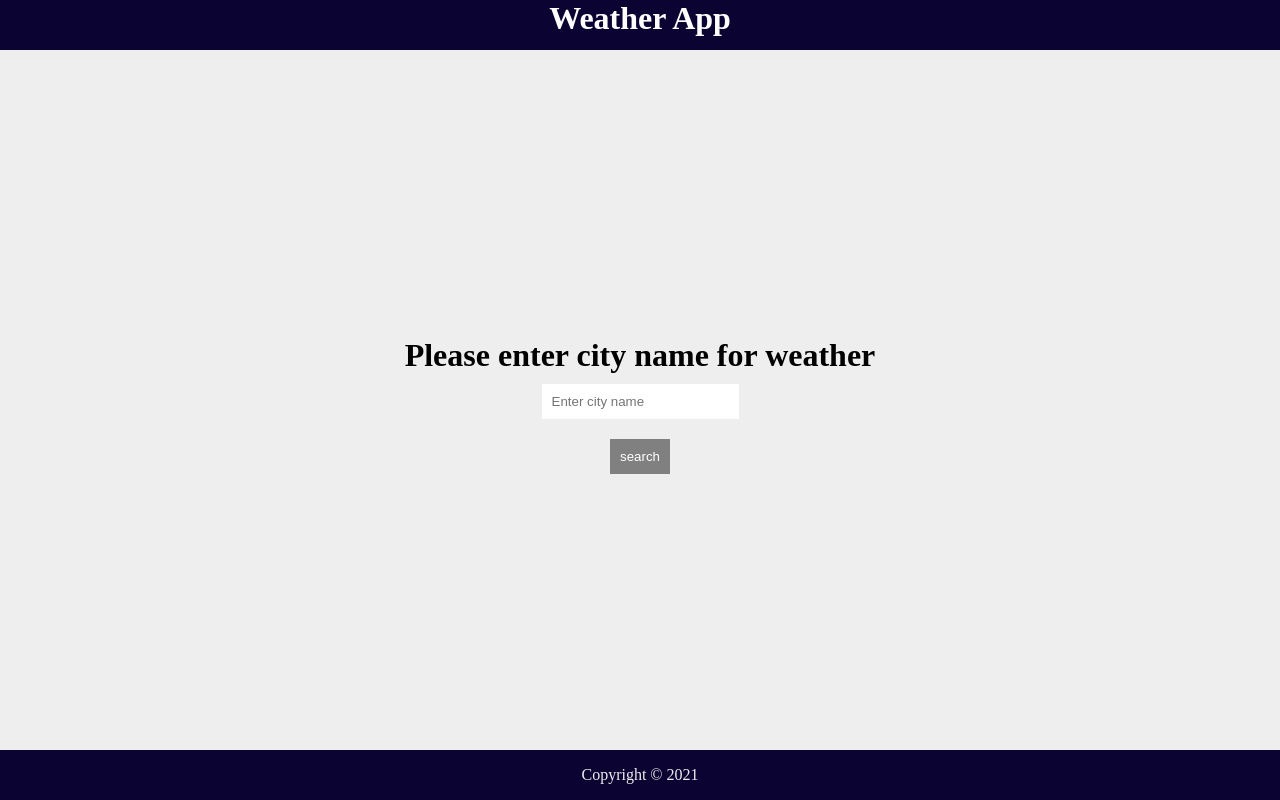
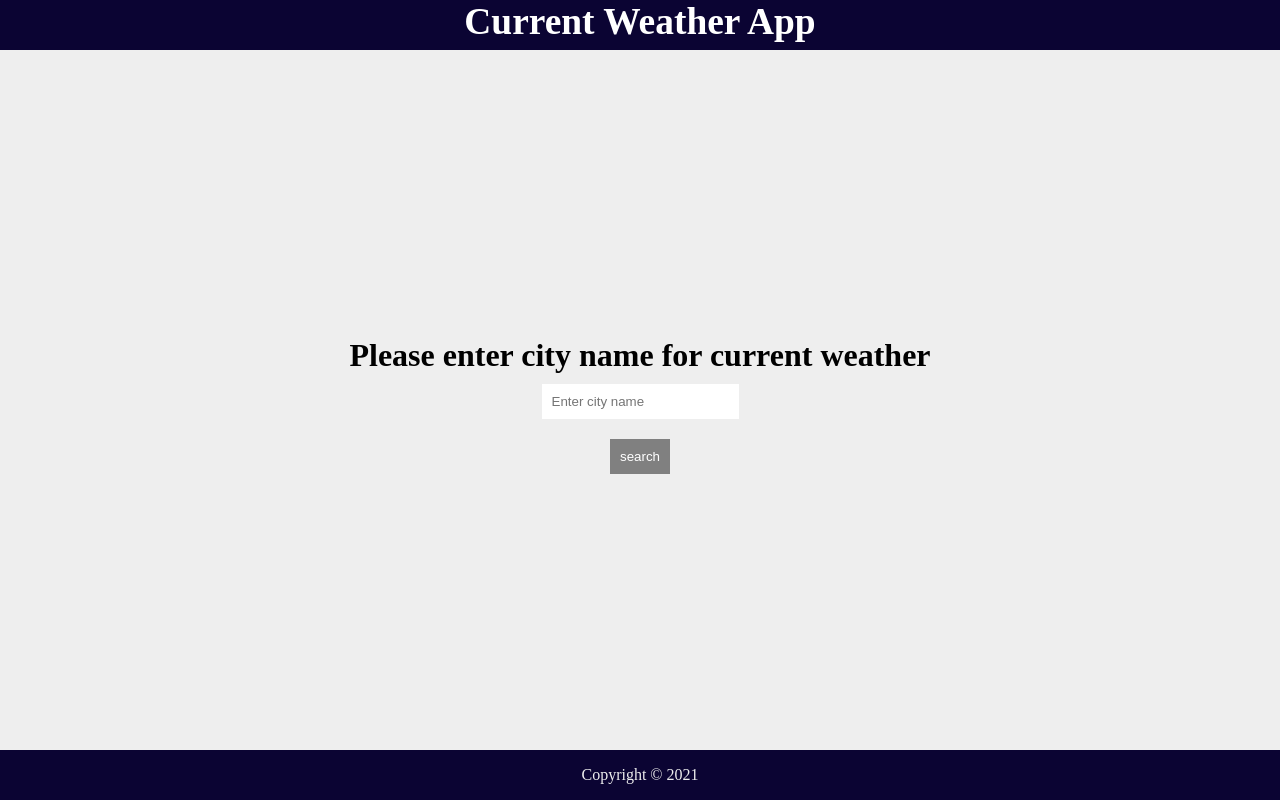
Before and after one commit to shinyi-a/weatherAPI, a React (Create React App) app: page / in a window 1280 px wide. Built offline with nearby package versions, Linux system fonts and the light colour scheme.

Commit message:
dropdown

```diff
--- a/src/App.js
+++ b/src/App.js
@@ -1,6 +1,6 @@
 import "./index.css";
 import { Routes, Route } from "react-router-dom";
-// import WeatherData from './components/WeatherData';
+// import WeatherData from "./components/WeatherData";
 import Home from "./Pages/Home";
 import Result from "./Pages/Result";
 import Nav from "./components/Nav";
@@ -13,6 +13,7 @@ function App() {
       <Routes>
         <Route path="/" element={<Home />} />
         <Route path=":city" element={<Result />} />
+        {/* <Route path=":city/:lang" element={<WeatherData />} /> */}
       </Routes>
       <Footer />
     </>
--- a/src/Pages/Home.js
+++ b/src/Pages/Home.js
@@ -13,8 +13,7 @@ const Home = () => {
   return (
     <div className="container">
       <div className="home">
-        <h1>Please enter city name for weather</h1>
-
+        <h1>Please enter city name for current weather</h1>
         <input
           type="text"
           onChange={handleChange}
--- a/src/Pages/Result.js
+++ b/src/Pages/Result.js
@@ -7,19 +7,19 @@ const Result = () => {
   const [result, setResult] = useState("");
   const [loading, setLoading] = useState(true);
 
-  let params = useParams();
+  let { city } = useParams();
   //   const [data, setData] = useState([]);
   useEffect(() => {
     console.log("Hello");
     getData();
     console.log("Data is done");
   }, []);
-  console.log(params);
+  // console.log(params);
 
   const getData = async () => {
     try {
       const res = await axios.get(
-        `https://api.weatherapi.com/v1/current.json?key=aa0ba9a997824d67ae1111340211711&q=${params.city}`
+        `https://api.weatherapi.com/v1/current.json?key=aa0ba9a997824d67ae1111340211711&q=${city}`
       );
       console.log("Resposnse is sent");
       console.log(res);
--- a/src/components/Nav.js
+++ b/src/components/Nav.js
@@ -1,10 +1,13 @@
 import React from "react";
+import { Link } from "react-router-dom";
 
 const Nav = () => {
   return (
     <div className="nav">
       <h1>
-        <a href="/">Weather App</a>
+        <Link to="/">
+          <h3>Current Weather App</h3>
+        </Link>
       </h1>
     </div>
   );
```
Also changed, not shown: src/components/Dropdown.js (added, +27 -0 lines), src/components/WeatherData.js (+29 -6 lines).
